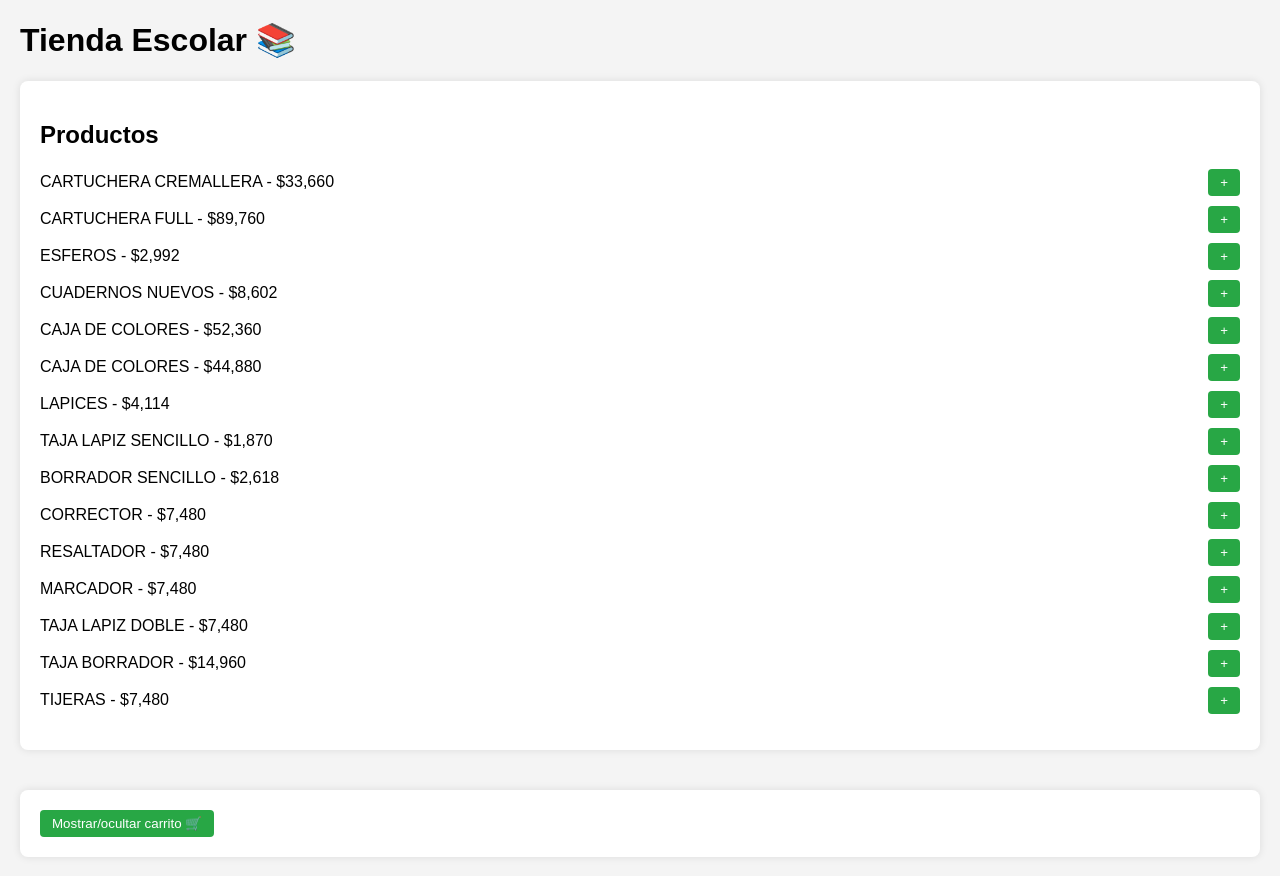
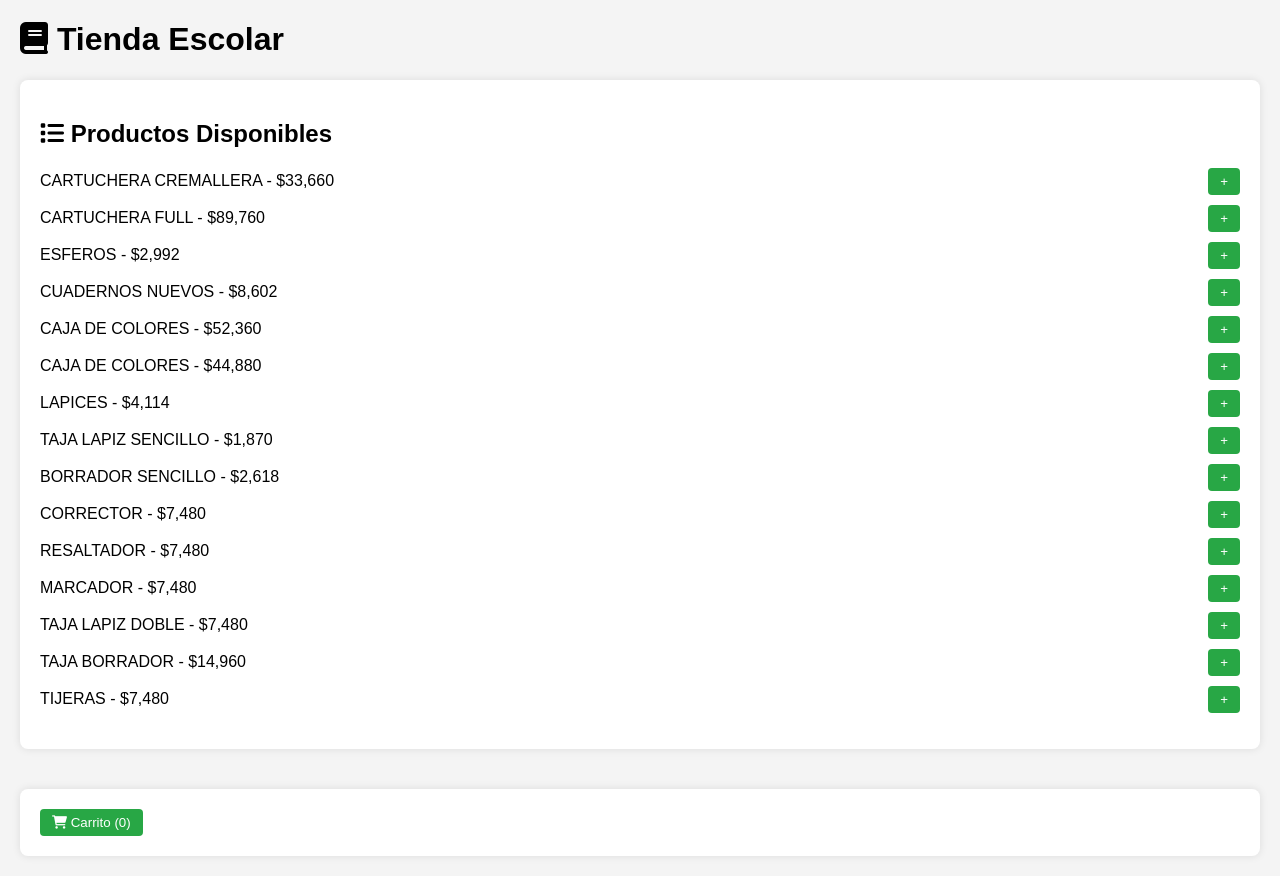
Before and after one commit to Daniellointenta/tienda, a plain HTML site: page index.html in a window 1280 px wide. Drawn offline with Linux system fonts and the light colour scheme.

Commit message:
Update index.html

```diff
--- a/index.html
+++ b/index.html
@@ -2,27 +2,40 @@
 <html lang="es">
 <head>
   <meta charset="UTF-8">
-  <title>Tienda Simulada</title>
+  <meta name="viewport" content="width=device-width, initial-scale=1.0">
+  <title>Tienda Escolar</title>
   <link rel="stylesheet" href="style.css">
+  <link rel="stylesheet" href="https://cdnjs.cloudflare.com/ajax/libs/font-awesome/6.0.0-beta3/css/all.min.css">
 </head>
 <body>
-  <h1>Tienda Escolar 📚</h1>
+  <div class="container">
+    <header>
+      <h1><i class="fas fa-book"></i> Tienda Escolar</h1>
+    </header>
 
-  <div id="productos-container">
-    <h2>Productos</h2>
+    <main>
+      <section id="productos-container">
+        <h2><i class="fas fa-list"></i> Productos Disponibles</h2>
         <ul id="lista-productos"></ul>
-  </div>
+      </section>
 
-  <div id="carrito-container">
-    <button id="toggle-carrito">Mostrar/ocultar carrito 🛒</button>
+      <aside id="carrito-container">
+        <button id="toggle-carrito" class="btn-carrito">
+          <i class="fas fa-shopping-cart"></i> Carrito (<span id="contador-carrito">0</span>)
+        </button>
 
         <div id="carrito-content" class="oculto">
-      <h2>🛒 Carrito</h2>
+          <h2><i class="fas fa-shopping-cart"></i> Mi Carrito</h2>
           <div class="scrollable">
             <ul id="lista-carrito"></ul>
           </div>
+          <div class="total-container">
             <h3>Total: $<span id="total">0</span></h3>
+            <button id="vaciar-carrito" class="btn-vaciar">Vaciar Carrito</button>
           </div>
+        </div>
+      </aside>
+    </main>
   </div>
 
   <script src="script.js"></script>
```
Lines whose indentation alone changed are shown as unchanged.
